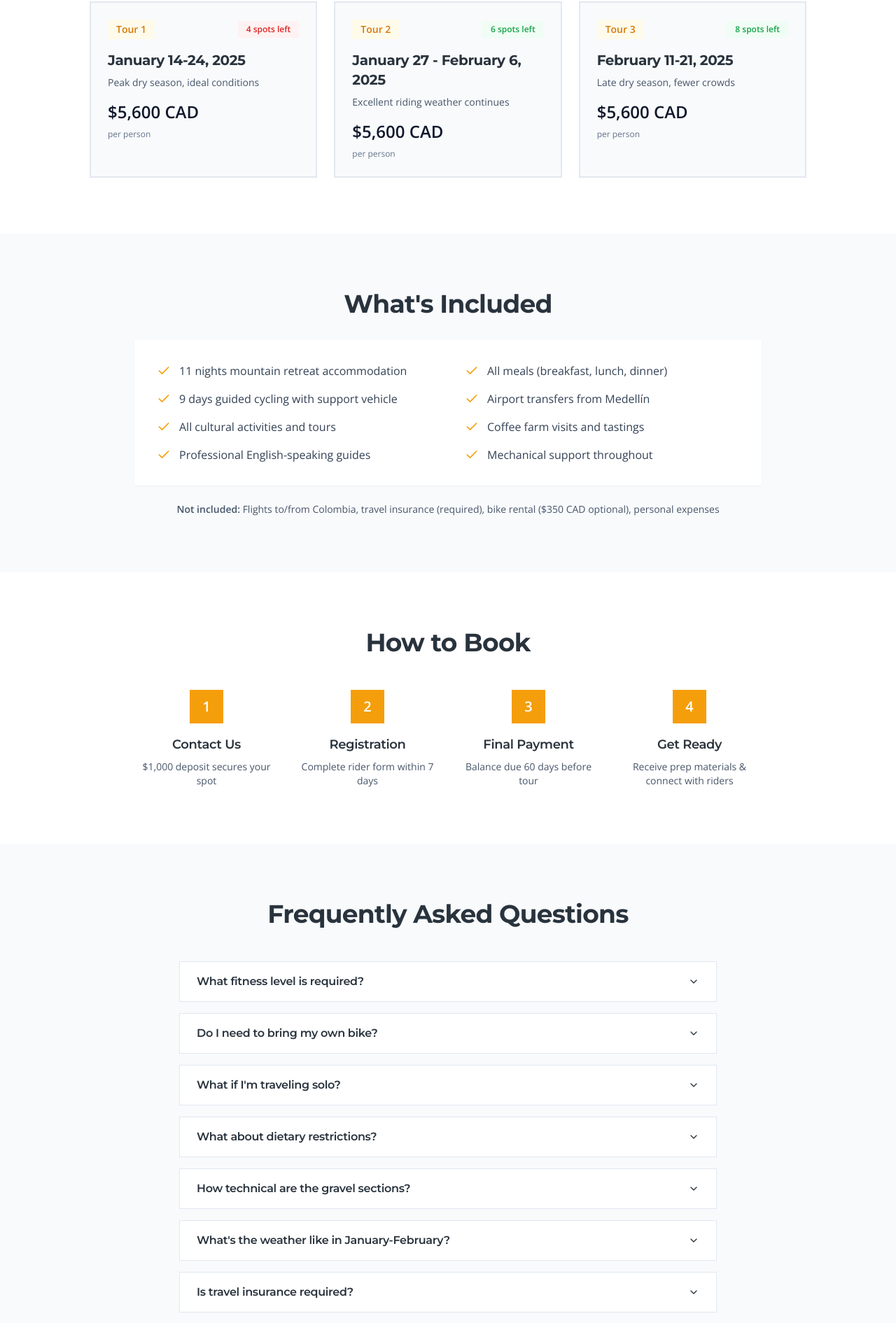
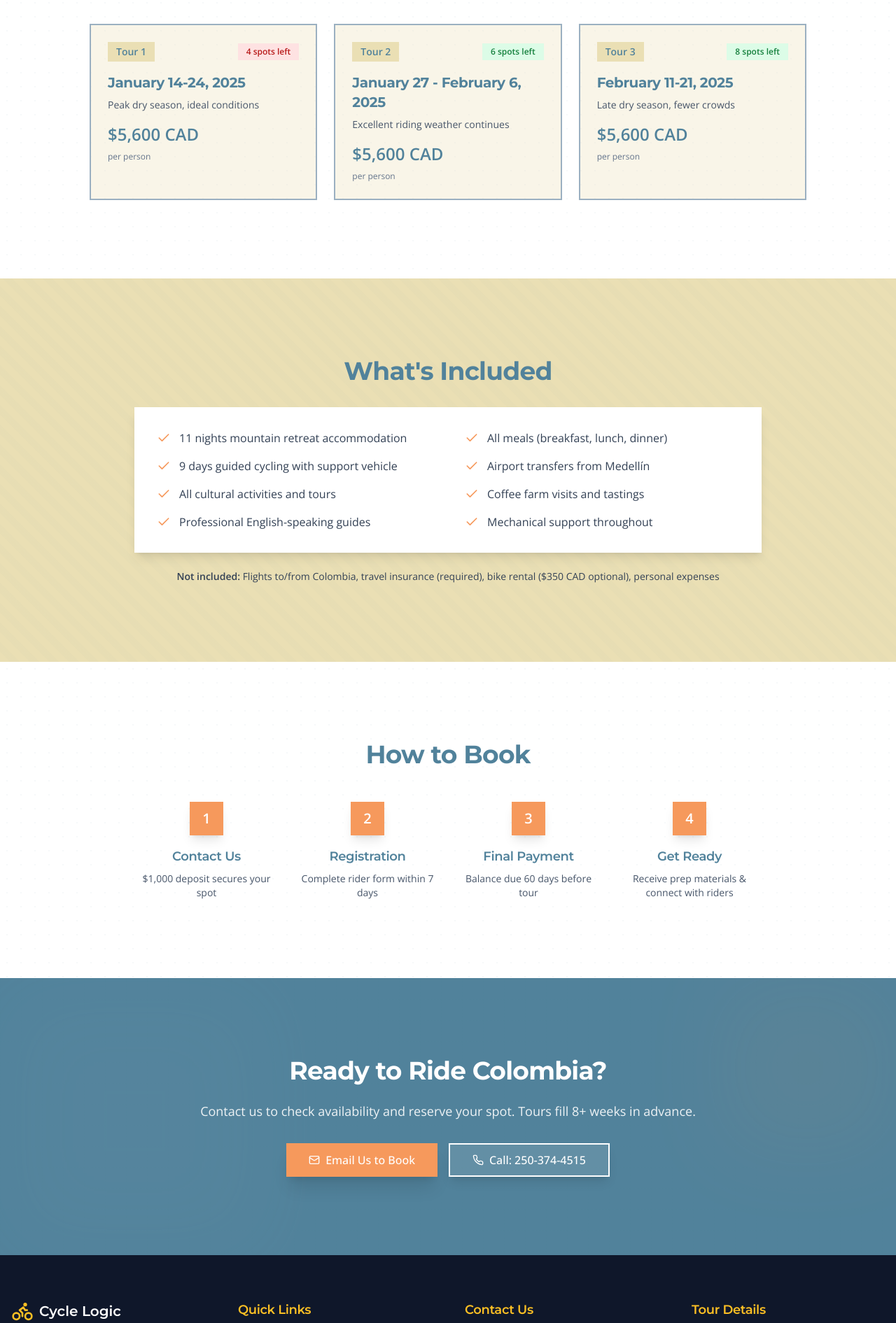
Before and after one commit to grumpy-tech/cozy-cabin-starter, a React (Vite) app: page /booking in a window 1280 px wide. Shown: the part 562-2453 px from the top of the page at 70% size. Built offline with nearby package versions, Linux system fonts and the light colour scheme; the HTML template or start-up script is replaced by a standard one.

Commit message:
Update Booking.tsx

```diff
--- a/src/pages/Booking.tsx
+++ b/src/pages/Booking.tsx
@@ -2,15 +2,12 @@ import { Navbar } from "@/components/layout/Navbar";
 import { Footer } from "@/components/layout/Footer";
 import { Button } from "@/components/ui/button";
 import { motion } from "framer-motion";
-import { Calendar, Mail, Phone, Check } from "lucide-react";
-import {
-  Accordion,
-  AccordionContent,
-  AccordionItem,
-  AccordionTrigger,
-} from "@/components/ui/accordion";
+import { useNavigate } from "react-router-dom";
+import { Mail, Phone, Check } from "lucide-react";
 
 const Booking = () => {
+  const navigate = useNavigate();
+
   const tours = [
     {
       id: 1,
@@ -32,47 +29,12 @@ const Booking = () => {
     }
   ];
 
-  const faqs = [
-    {
-      question: "What fitness level is required?",
-      answer: "You should be comfortable riding 4-6 hours with significant climbing. If you can handle 1,500m elevation gain over 80km back home, you're ready. Support vehicle available for breaks. This is for experienced cyclists."
-    },
-    {
-      question: "Do I need to bring my own bike?",
-      answer: "We offer premium rentals ($350 CAD), or bring your own. Either way, we handle airport transfers and our mechanics keep everything running perfectly."
-    },
-    {
-      question: "What if I'm traveling solo?",
-      answer: "Most riders come solo and leave with lifelong cycling friends. Private room option available (+$800 CAD) or share with fellow riders."
-    },
-    {
-      question: "What about dietary restrictions?",
-      answer: "We accommodate vegetarian, vegan, gluten-free, and other dietary needs. Colombian cuisine is naturally diverse and adaptable."
-    },
-    {
-      question: "How technical are the gravel sections?",
-      answer: "Maintained roads, not singletrack. If you're comfortable on dirt roads and moderate washboard, you're fine. Road bikes with 28mm+ tires work well."
-    },
-    {
-      question: "What's the weather like in January-February?",
-      answer: "Peak dry season with daytime temps 18-28°C (65-80°F). Mornings cool, afternoons warm. We ride through multiple climate zones daily. Rain is rare."
-    },
-    {
-      question: "Is travel insurance required?",
-      answer: "Yes, comprehensive coverage including trip cancellation, medical expenses, and emergency evacuation. We recommend World Nomads or similar covering 'adventure sports.'"
-    },
-    {
-      question: "Can I extend my stay in Colombia?",
-      answer: "Absolutely. We can recommend extra days in Medellín or Cartagena. Many riders add a few days to explore independently."
-    }
-  ];
-
   return (
     <main className="min-h-screen pt-20">
       <Navbar />
 
       {/* Hero with Price */}
-      <section className="relative py-16 bg-gradient-to-b from-slate-800 to-slate-900">
+      <section className="relative py-16 bg-gradient-to-b from-[#51829B] to-[#9BB0C1]">
         <div className="container mx-auto px-4">
           <motion.div
             initial={{ opacity: 0, y: 20 }}
@@ -83,10 +45,10 @@ const Booking = () => {
             <h1 className="font-heading text-4xl md:text-6xl font-bold mb-4 text-white">
               Book Your Adventure
             </h1>
-            <p className="text-xl md:text-2xl text-amber-400 font-semibold mb-6">
+            <p className="text-xl md:text-2xl text-[#F6995C] font-semibold mb-6">
               $5,600 CAD per person
             </p>
-            <p className="text-lg text-white/80 max-w-2xl mx-auto">
+            <p className="text-lg text-white/90 max-w-2xl mx-auto">
               Includes accommodation, all meals, guided tours, cultural activities,
               airport transfers, and full vehicle support
             </p>
@@ -95,9 +57,9 @@ const Booking = () => {
       </section>
 
       {/* Tour Dates - Clean Cards */}
-      <section className="py-16 md:py-20 bg-white">
+      <section className="py-20 md:py-28 bg-white texture-dots">
         <div className="container mx-auto px-4">
-          <h2 className="font-heading text-3xl md:text-4xl font-bold mb-12 text-center">
+          <h2 className="font-heading text-3xl md:text-4xl font-bold mb-12 text-center text-[#51829B]">
             Available Tour Dates
           </h2>
           <div className="grid md:grid-cols-3 gap-6 max-w-5xl mx-auto">
@@ -108,21 +70,21 @@ const Booking = () => {
                 whileInView={{ opacity: 1, y: 0 }}
                 transition={{ duration: 0.5, delay: index * 0.1 }}
                 viewport={{ once: true }}
-                className="bg-slate-50 border-2 border-slate-200 rounded-xl p-6 hover:border-amber-500 hover:shadow-lg transition-all"
+                className="bg-[#EADFB4]/30 border-2 border-[#9BB0C1] p-6 hover:border-[#F6995C] hover:shadow-lg transition-all"
               >
                 <div className="flex items-center justify-between mb-4">
-                  <span className="text-sm font-semibold text-amber-600 bg-amber-50 px-3 py-1 rounded-full">
+                  <span className="text-sm font-semibold text-[#51829B] bg-[#EADFB4] px-3 py-1">
                     Tour {tour.id}
                   </span>
-                  <span className={`px-3 py-1 rounded-full text-xs font-semibold ${
-                    tour.spots <= 4 ? 'bg-red-50 text-red-600' : 'bg-green-50 text-green-600'
+                  <span className={`px-3 py-1 text-xs font-semibold ${
+                    tour.spots <= 4 ? 'bg-red-100 text-red-700' : 'bg-green-100 text-green-700'
                   }`}>
                     {tour.spots} spots left
                   </span>
                 </div>
-                <h3 className="font-heading text-xl font-bold mb-2">{tour.dates}</h3>
+                <h3 className="font-heading text-xl font-bold mb-2 text-[#51829B]">{tour.dates}</h3>
                 <p className="text-sm text-slate-600 mb-4">{tour.season}</p>
-                <div className="text-2xl font-bold text-slate-900 mb-2">$5,600 CAD</div>
+                <div className="text-2xl font-bold text-[#51829B] mb-2">$5,600 CAD</div>
                 <p className="text-xs text-slate-500">per person</p>
               </motion.div>
             ))}
@@ -130,14 +92,14 @@ const Booking = () => {
         </div>
       </section>
 
-      {/* What's Included - Simple List */}
-      <section className="py-16 md:py-20 bg-slate-50">
+      {/* What's Included */}
+      <section className="py-20 md:py-28 bg-[#EADFB4] texture-subtle">
         <div className="container mx-auto px-4">
           <div className="max-w-4xl mx-auto">
-            <h2 className="font-heading text-3xl md:text-4xl font-bold mb-8 text-center">
+            <h2 className="font-heading text-3xl md:text-4xl font-bold mb-8 text-center text-[#51829B]">
               What's Included
             </h2>
-            <div className="grid md:grid-cols-2 gap-x-12 gap-y-4 bg-white p-8 rounded-xl shadow-sm">
+            <div className="grid md:grid-cols-2 gap-x-12 gap-y-4 bg-white p-8 shadow-lg">
               {[
                 "11 nights mountain retreat accommodation",
                 "All meals (breakfast, lunch, dinner)",
@@ -149,12 +111,12 @@ const Booking = () => {
                 "Mechanical support throughout"
               ].map((item, index) => (
                 <div key={index} className="flex items-start gap-3">
-                  <Check className="h-5 w-5 text-amber-500 flex-shrink-0 mt-0.5" />
+                  <Check className="h-5 w-5 text-[#F6995C] flex-shrink-0 mt-0.5" />
                   <span className="text-slate-700">{item}</span>
                 </div>
               ))}
             </div>
-            <p className="text-center mt-6 text-sm text-slate-600">
+            <p className="text-center mt-6 text-sm text-slate-700">
               <strong>Not included:</strong> Flights to/from Colombia, travel insurance (required),
               bike rental ($350 CAD optional), personal expenses
             </p>
@@ -162,11 +124,11 @@ const Booking = () => {
         </div>
       </section>
 
-      {/* Booking Process - Simplified */}
-      <section className="py-16 md:py-20 bg-white">
+      {/* How to Book */}
+      <section className="py-20 md:py-28 bg-white texture-dots">
         <div className="container mx-auto px-4">
           <div className="max-w-4xl mx-auto">
-            <h2 className="font-heading text-3xl md:text-4xl font-bold mb-12 text-center">
+            <h2 className="font-heading text-3xl md:text-4xl font-bold mb-12 text-center text-[#51829B]">
               How to Book
             </h2>
             <div className="grid md:grid-cols-4 gap-6">
@@ -177,10 +139,10 @@ const Booking = () => {
                 { step: 4, title: "Get Ready", desc: "Receive prep materials & connect with riders" }
               ].map((item) => (
                 <div key={item.step} className="text-center">
-                  <div className="w-12 h-12 rounded-full bg-amber-500 text-white flex items-center justify-center font-bold text-xl mx-auto mb-4">
+                  <div className="w-12 h-12 bg-[#F6995C] text-white flex items-center justify-center font-bold text-xl mx-auto mb-4 shadow-lg">
                     {item.step}
                   </div>
-                  <h3 className="font-heading text-lg font-semibold mb-2">{item.title}</h3>
+                  <h3 className="font-heading text-lg font-semibold mb-2 text-[#51829B]">{item.title}</h3>
                   <p className="text-sm text-slate-600">{item.desc}</p>
                 </div>
               ))}
@@ -189,48 +151,28 @@ const Booking = () => {
         </div>
       </section>
 
-      {/* FAQs */}
-      <section className="py-16 md:py-20 bg-slate-50">
-        <div className="container mx-auto px-4">
-          <div className="max-w-3xl mx-auto">
-            <h2 className="font-heading text-3xl md:text-4xl font-bold mb-12 text-center">
-              Frequently Asked Questions
-            </h2>
-            <Accordion type="single" collapsible className="w-full space-y-4">
-              {faqs.map((faq, index) => (
-                <AccordionItem key={index} value={`item-${index}`} className="bg-white border border-slate-200 rounded-lg px-6">
-                  <AccordionTrigger className="text-left hover:no-underline">
-                    <span className="font-semibold">{faq.question}</span>
-                  </AccordionTrigger>
-                  <AccordionContent className="text-slate-600 leading-relaxed">
-                    {faq.answer}
-                  </AccordionContent>
-                </AccordionItem>
-              ))}
-            </Accordion>
-          </div>
-        </div>
-      </section>
+      {/* CTA - Ready to Ride Colombia? */}
+      <section className="py-20 md:py-28 bg-[#51829B] text-white texture-grid relative overflow-hidden">
+        <div className="absolute top-0 right-0 w-64 h-64 bg-[#F6995C] opacity-5 rounded-full blur-3xl"></div>
+        <div className="absolute bottom-0 left-0 w-96 h-96 bg-[#9BB0C1] opacity-5 rounded-full blur-3xl"></div>
 
-      {/* CTA */}
-      <section className="py-16 md:py-20 bg-slate-900 text-white">
-        <div className="container mx-auto px-4">
+        <div className="container mx-auto px-4 relative z-10">
           <div className="max-w-3xl mx-auto text-center">
             <h2 className="font-heading text-3xl md:text-4xl font-bold mb-6">
               Ready to Ride Colombia?
             </h2>
-            <p className="text-lg text-white/80 mb-8">
+            <p className="text-lg text-white/90 mb-8">
               Contact us to check availability and reserve your spot. Tours fill 8+ weeks in advance.
             </p>
             <div className="flex flex-col sm:flex-row gap-4 justify-center">
               <a href="mailto:pedaltheworld@gmail.com">
-                <Button size="lg" className="bg-amber-500 hover:bg-amber-600 text-white gap-2">
+                <Button size="lg" className="bg-[#F6995C] hover:bg-[#e88849] text-white gap-2 rounded-none shadow-xl hover:shadow-2xl transition-all duration-300">
                   <Mail className="h-5 w-5" />
                   Email Us to Book
                 </Button>
               </a>
               <a href="tel:+12503744515">
-                <Button variant="outline" size="lg" className="bg-white/10 border-white/30 text-white hover:bg-white/20 gap-2">
+                <Button variant="outline" size="lg" className="bg-white/10 border-2 border-white text-white hover:bg-white hover:text-[#51829B] gap-2 rounded-none shadow-lg hover:shadow-xl transition-all duration-300">
                   <Phone className="h-5 w-5" />
                   Call: 250-374-4515
                 </Button>
```
